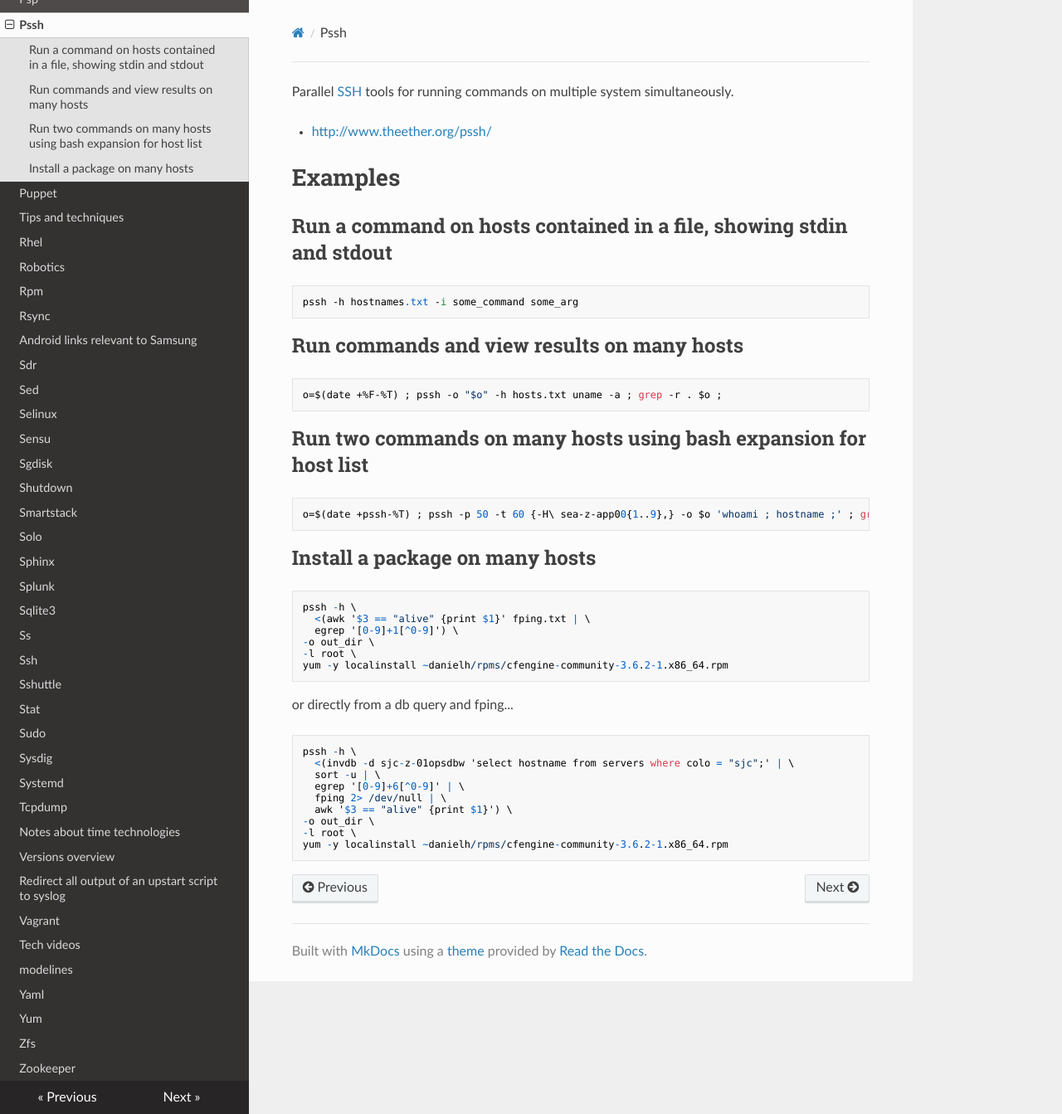
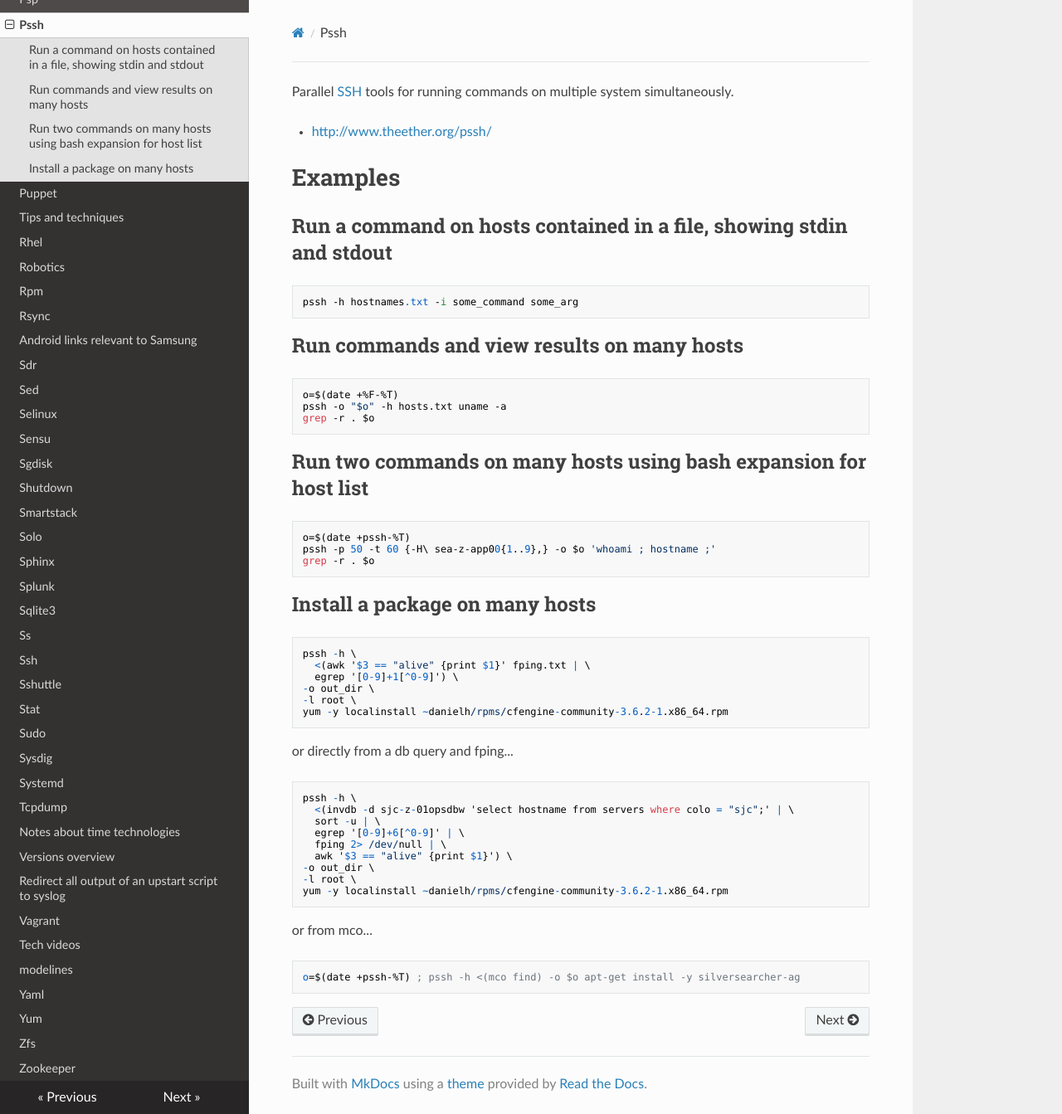
Before and after one commit to lando-cal/tech-notes, an MkDocs documentation site: the page built from docs/pssh.md, in a window 1280 px wide and 1343 px high. Shown: the whole window at 83% size. Built offline with MkDocs 1.6.1, drawn with Linux system fonts in a browser that asks for light colours; nearby versions of some CDN libraries.

Commit message:
Formatting, mco example

````diff
--- a/docs/pssh.md
+++ b/docs/pssh.md
@@ -13,13 +13,17 @@ pssh -h hostnames.txt -i some_command some_arg
 ## Run commands and view results on many hosts
 
 ```
-o=$(date +%F-%T) ; pssh -o "$o" -h hosts.txt uname -a ; grep -r . $o ;
+o=$(date +%F-%T)
+pssh -o "$o" -h hosts.txt uname -a
+grep -r . $o
 ```
 
 ## Run two commands on many hosts using bash expansion for host list
 
 ```
-o=$(date +pssh-%T) ; pssh -p 50 -t 60 {-H\ sea-z-app00{1..9},} -o $o 'whoami ; hostname ;' ; grep -r . $o
+o=$(date +pssh-%T)
+pssh -p 50 -t 60 {-H\ sea-z-app00{1..9},} -o $o 'whoami ; hostname ;'
+grep -r . $o
 ```
 
 ## Install a package on many hosts
@@ -46,3 +50,9 @@ pssh -h \
 -l root \
 yum -y localinstall ~danielh/rpms/cfengine-community-3.6.2-1.x86_64.rpm
 ```
+
+or from mco...
+
+```
+o=$(date +pssh-%T) ; pssh -h <(mco find) -o $o apt-get install -y silversearcher-ag
+```
````
